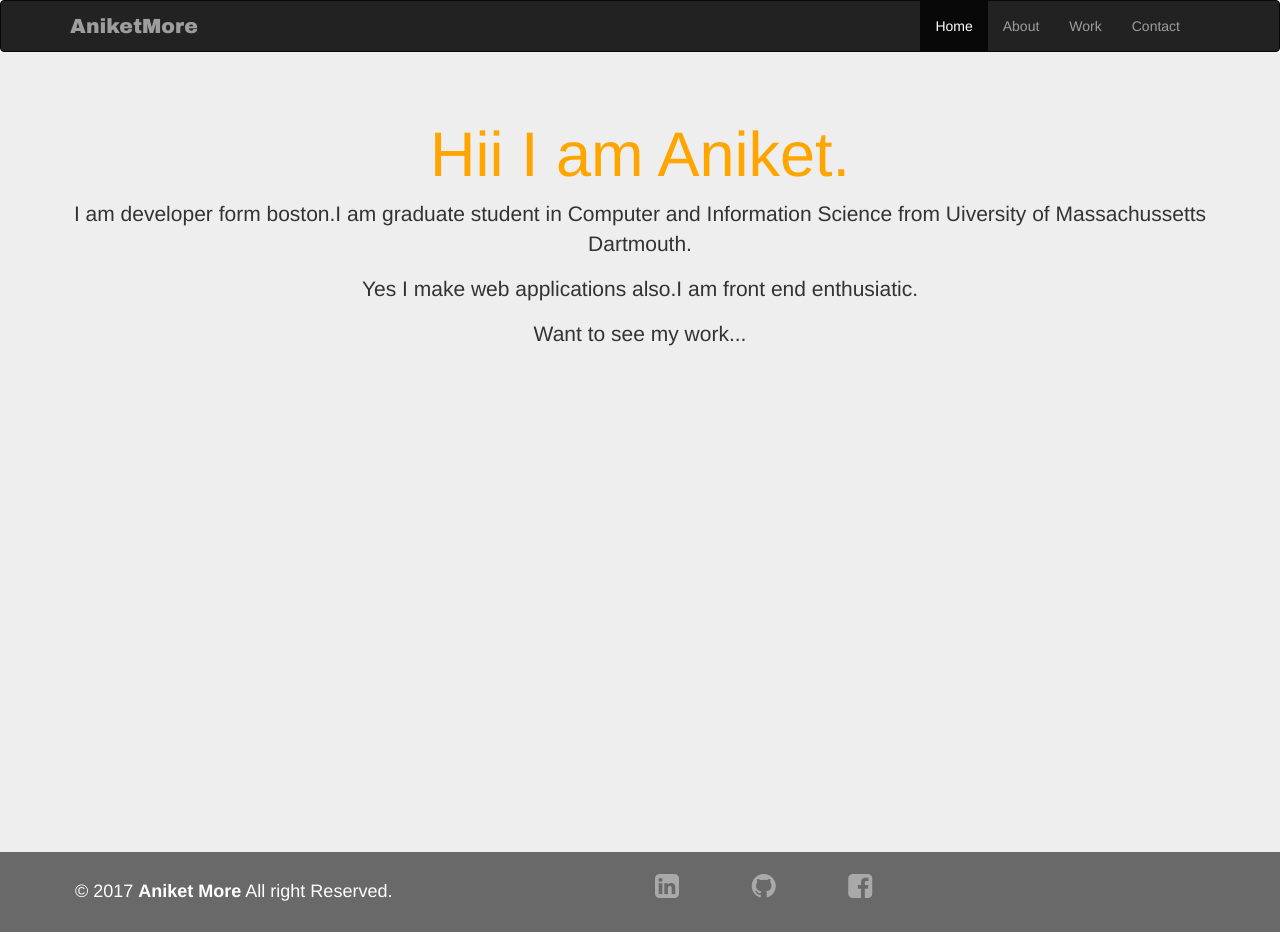
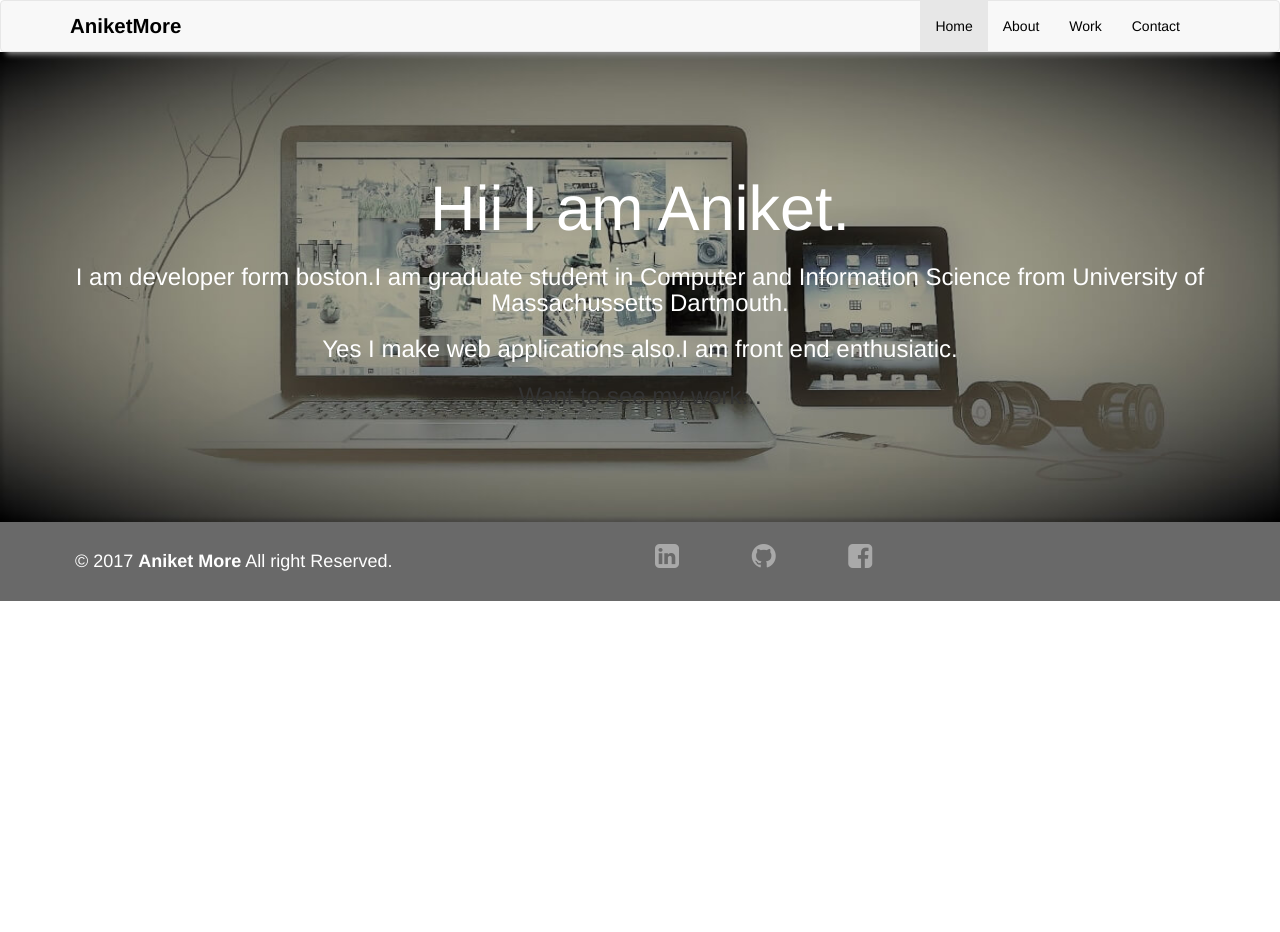
Before and after one commit to rockstarr2015/Portfolio, a plain HTML site: page index.html in a window 1280 px wide. After the commit the page ends 800 px from the top, so only its background shows below. Drawn offline with nearby package versions, Linux system fonts and the light colour scheme.

Commit message:
jumbotron

```diff
--- a/index.html
+++ b/index.html
@@ -10,33 +10,25 @@
     <link rel="stylesheet" href="font-awesome-4.7.0/css/font-awesome.min.css">
 
 
+    <style>
 
-
-    <style>
+        .text1
+        {
+            color: white;
+        }
 
 
 
         .jumbotron
         {
-            height: 100vh;
+            background-image: url("background_Image1.jpg");
+            padding-top: 8%;
+            padding-bottom: 8%;
             margin-top: 0px;
             text-align: center;
             margin-bottom: 0px;
+            background-size: 100% 100%;
 
-        }
-
-        .navbar-brand
-        {
-            font-family: "Arial Black";
-            font-weight: bold;
-            font-size-adjust: 0.6;
-
-
-        }
-
-        .navbar
-        {
-            margin-bottom: 0;
         }
 
         #footer
@@ -60,9 +52,35 @@
             color: gainsboro;
         }
 
+        .navbar-brand
+        {
+
+            font-weight: bold;
+            font-size-adjust: 0.6;
+
+        }
+
+        .navbar
+        {
+            margin-bottom: 0;
+            -webkit-box-shadow: 0 8px 6px -6px #999;
+            -moz-box-shadow: 0 8px 6px -6px #999;
+            box-shadow: 0 8px 6px -6px #999;
+
+        }
 
 
 
+
+        .navbar .container .navbar-header a
+        {
+            color: black;
+        }
+
+        .navbar .container .collapse.navbar-collapse.navbar-right ul li a
+        {
+            color: black;
+        }
 
 
 
@@ -72,7 +90,7 @@
 
 <div class="container-flouid" id="first">
 
-<nav class="navbar navbar-inverse fixed-top">
+<nav class="navbar navbar-default">
     <div class="container">
 
         <div class="navbar-header">
@@ -96,19 +114,27 @@
     </div>
 </nav><!-- end of the nav-->
 
+
+
     <div class="jumbotron" id="f">
+
+
         <div class="container">
 
-            <h1 class=" animated bounceInLeft" style="color: orange">Hii I am Aniket.</h1>
-            <p>I am developer form boston.I am graduate student in Computer and Information Science from Uiversity of Massachussetts Dartmouth. </p>
-            <p>Yes I make web applications also.I am front end enthusiatic. </p>
-            <p> </p>
-            <p>Want to see my work...</p>
+            <h1 class=" animated bounceInLeft text1" style="color: white" id="MainHeading">Hii I am Aniket.</h1>
+            <h3 class="text1">I am developer form boston.I am graduate student in Computer and Information Science from University of Massachussetts Dartmouth. </h3>
+            <h3 class="text1">Yes I make web applications also.I am front end enthusiatic. </h3>
+
+            <h3>Want to see my work...</h3>
+
+
 
 
         </div>
+    </div><!--end of jumbotron-->
 
-    </div>
+
+
 
 </div>
 
@@ -161,6 +187,5 @@
 </div><!--end of the container-fluid-->
 
 
-
 </body>
 </html>
```
Also changed, not shown: About.html (+31 -15 lines), Contact.html (+55 -24 lines), Work.html (+32 -13 lines), test.html (+22 -2 lines), background_Image1.jpg (added).
